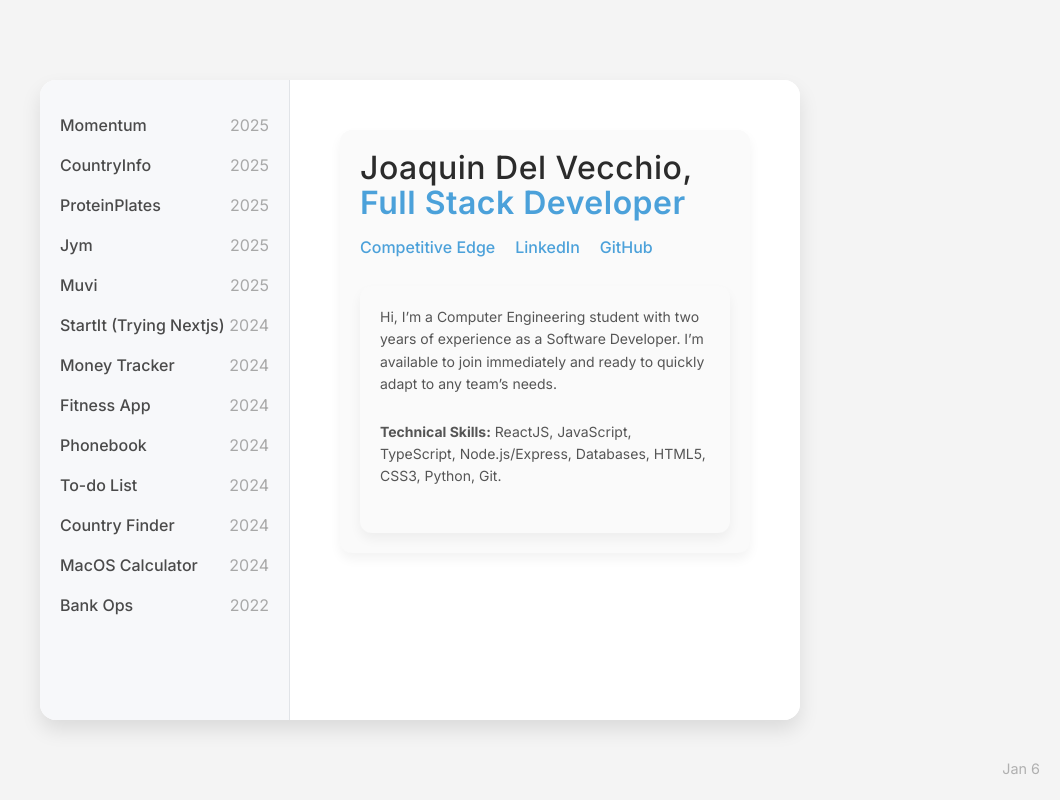
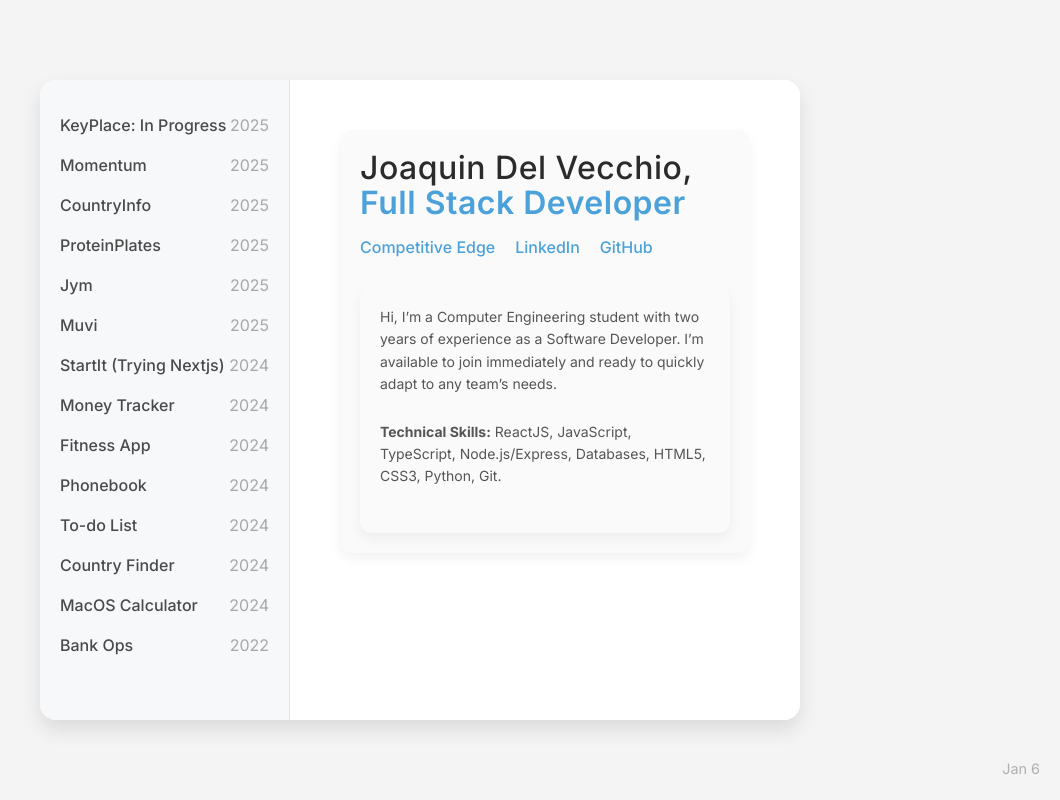
Before and after one commit to JoaDelVecchio/personalWebsite, a React (Vite) app: page / in a window 1280 px wide. Shown: the whole page, without its empty margins (220-1280 px from the left). Built offline with nearby package versions, Linux system fonts and the light colour scheme.

Commit message:
Add new site

```diff
--- a/src/App.jsx
+++ b/src/App.jsx
@@ -10,6 +10,22 @@ function App() {
   });
 
   const projects = [
+    {
+      id: "KeyPlace",
+      name: "KeyPlace: In Progress",
+      year: "2025",
+      link: "https://key-place.vercel.app/",
+      image: "keyplace.png",
+      description:
+        "KeyPlace is a sleek and modern real estate web application designed to simplify the process of finding and managing properties. With a user-friendly interface and robust features, it helps users explore listings, manage their profiles, and achieve their real estate goals effortlessly.",
+      technologies: [
+        "React",
+        "Node.js/Express",
+        "MongoDB",
+        "TailwindCSS",
+        "Typescript",
+      ],
+    },
     {
       id: "Momentum",
       name: "Momentum",
```
Also changed, not shown: public/keyplace.png (added).
